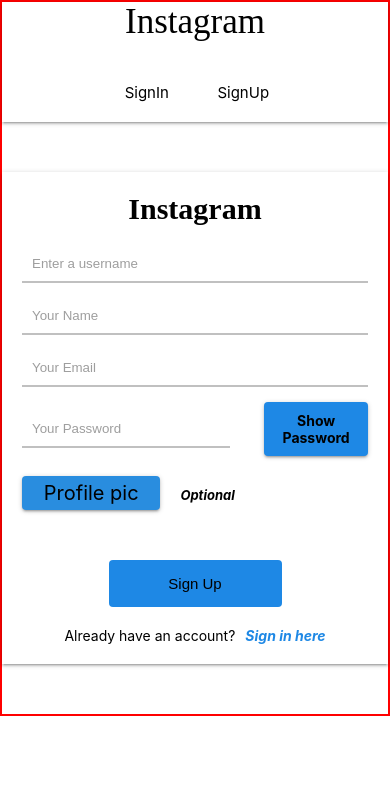
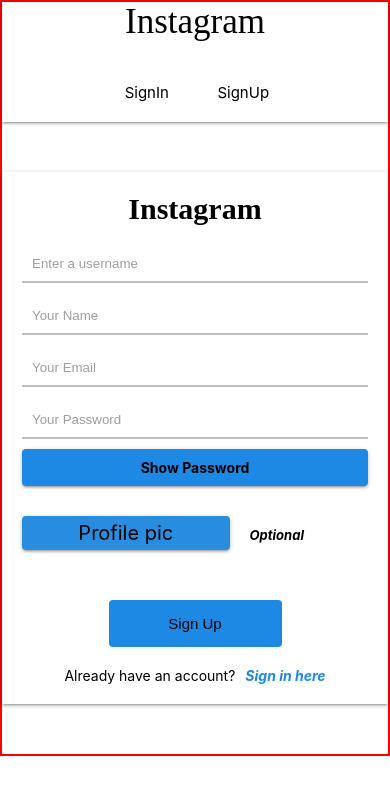
Before and after one commit to TimothyAttah/Instagram-clone-v1, a React (Create React App) app in the folder client/: page /signup in a window 390 px wide. Shown: the top 794 px of the page. Built offline with nearby package versions, Linux system fonts and the light colour scheme.

Commit message:
Added media queries to signup page

```diff
--- a/client/src/pages/user/SignUp.jsx
+++ b/client/src/pages/user/SignUp.jsx
@@ -23,6 +23,11 @@ export const Container = styled.div`
       font-style: italic;
       color: var(--sky-blue);
       font-weight: bold;
+    }
+  }
+  @media screen and (max-width: 320px){
+    p{
+     font-size: 1.2rem;
     }
   }
 `;
@@ -76,6 +81,13 @@ export const PasswordContainer = styled.div`
     text-align: center;
     border-radius: 0.4rem;
   }
+  @media screen and (max-width: 500px){
+    flex-direction: column;
+    input, span{
+      width: 100%;
+      margin-bottom: 1rem;
+    }
+  }
 `;
 
 export const FileWrapper = styled.div`
@@ -100,6 +112,11 @@ export const FileWrapper = styled.div`
 		font-weight: bold;
 		font-style: italic;
 	}
+  @media screen and (max-width: 500px){
+    label{
+      width: 60%;
+    }
+  }
 `;
 
 export const SignUp = () => {
```
